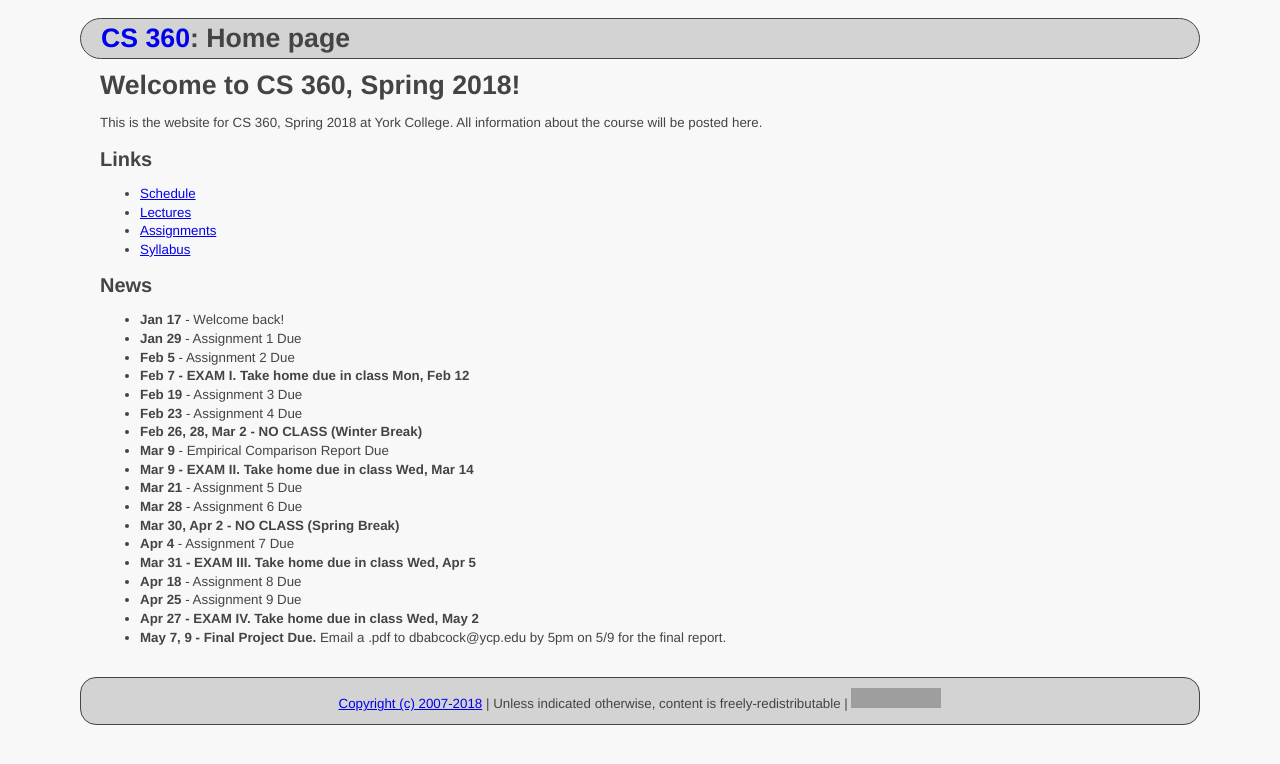
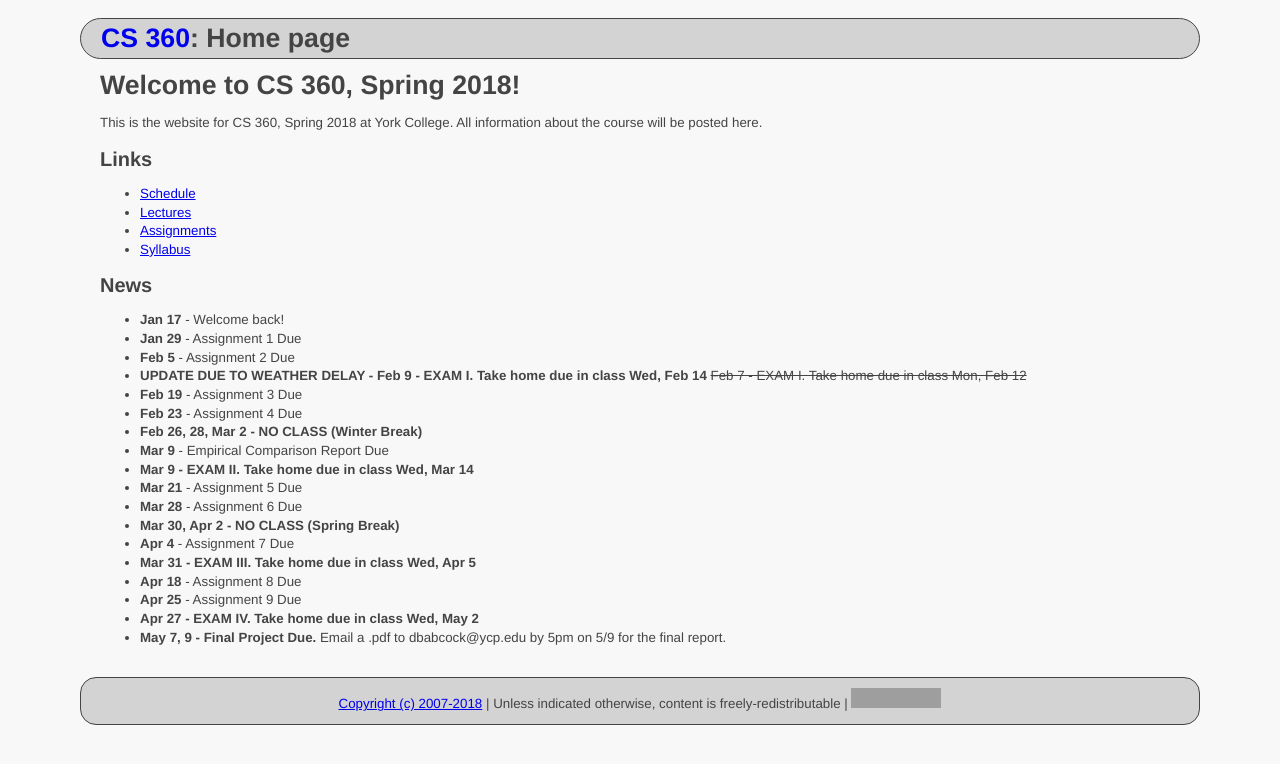
Before and after one commit to ycpcs/cs360-spring2018, a Jekyll site: the page built from index.md, in a window 1280 px wide. Shown: the top 764 px of the page. Built offline with Jekyll 4.4.1, drawn with Linux system fonts in a browser that asks for light colours; grey boxes are pictures that could not be loaded.

Commit message:
update exam due date
update exam due date

```diff
--- a/index.md
+++ b/index.md
@@ -20,7 +20,7 @@ All information about the course will be posted here.
 * **Jan 17** - Welcome back!
 * **Jan 29** - Assignment 1 Due
 * **Feb 5** - Assignment 2 Due
-* **Feb 7 - EXAM I. Take home due in class Mon, Feb 12**
+* **UPDATE DUE TO WEATHER DELAY - Feb 9 - EXAM I. Take home due in class Wed, Feb 14** ~~Feb 7 - EXAM I. Take home due in class Mon, Feb 12~~
 * **Feb 19** - Assignment 3 Due
 * **Feb 23** - Assignment 4 Due
 * **Feb 26, 28, Mar 2 - NO CLASS (Winter Break)**
```
